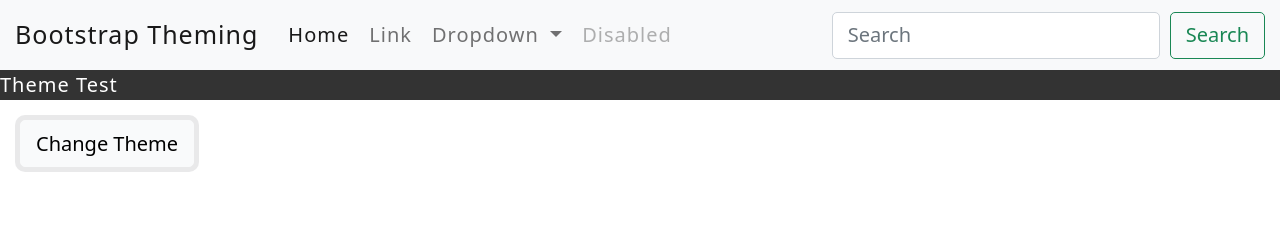
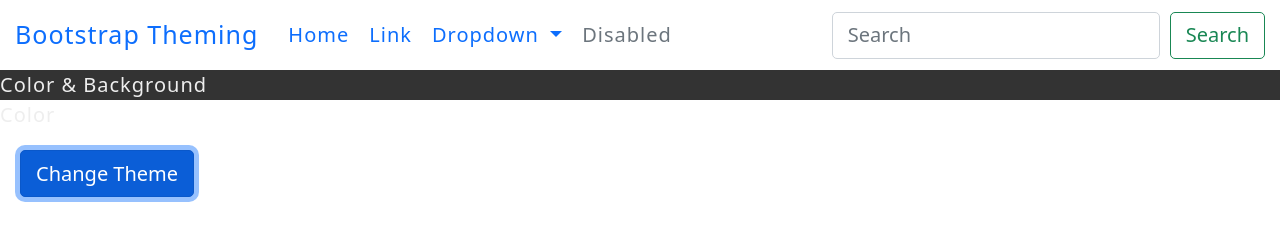
Before and after one commit to sean-s14/theming, a plain HTML site: page index.html in a window 1280 px wide. Both pictures are taken after a click on the button "Change Theme". Drawn offline with nearby package versions, Linux system fonts and the light colour scheme.

Commit message:
In the 'invert_theme' method in 'app.js' duplicate elements would only accept the final change to their classes meaning an element with classes 'dark light' would come out with 'dark dark' rather than 'light dark'.

```diff
--- a/app.js
+++ b/app.js
@@ -6,27 +6,36 @@ $(document).ready(() => {
         // Matches all elements with an attribute of "class" that contain the string "light"
         const light_themed_el = $("*[class*=light]");
         const dark_themed_el = $("*[class*=dark]");
+        let all_elements = light_themed_el.add(dark_themed_el);
 
-        const change_classes = (el, current_class, new_class) => {
-            // Return string of all classes in element
-            let current_el_class = $(el).attr('class');
+        const change_classes = (el) => {
+            // Return array of all classes in element
+            let current_el_class = $(el).attr('class').split(' ');
+            let new_el_class = [];
 
-            // Make new string by replacing all instances of 'light/dark'
-            // with 'dark/light' inside "current_el_class"
-            let new_el_class = current_el_class.replace(current_class, new_class);
+            // Loop through classes swapping 'dark' with 'light' and vice versa
+            current_el_class.forEach(cls => {
+                let new_cls = cls.includes('dark')
+                    ? cls.replace(/dark/g, 'light')
+                    : cls.replace(/light/g, 'dark')
+                new_el_class.push(new_cls)
+            });
+            new_el_class = new_el_class.join(' ');
 
             $(el).removeClass(current_el_class);  // Remove old classes
             $(el).addClass(new_el_class);  // Add new classes
         }
 
-        light_themed_el.each((index, el) => change_classes(el, /light/g, 'dark') );
-        dark_themed_el.each((index, el) => change_classes(el, /dark/g, 'light') );
+        all_elements.each((index, el) => change_classes(el) );
     }
 
     const change_theme = () => {
         const theme = localStorage.getItem('theme');
 
-        if ( theme === 'light' | null) {
+        // If using 'dark' as your default, change `theme === 'light'` to `theme === 'dark'`
+        // And change localStorage.setItem('theme', 'dark') to 'light'
+        // Also in "theme_initial_load" change theme === 'dark' to theme === 'light'
+        if ( theme === 'light' || theme === null) {
             invert_theme();
             localStorage.setItem('theme', 'dark');
         } else if ( theme === 'dark' ) {
--- a/index.html
+++ b/index.html
@@ -6,13 +6,13 @@
     <meta name="viewport" content="width=device-width, initial-scale=1.0">
     <title>Boostrap Theming</title>
     <link href="https://cdn.jsdelivr.net/npm/bootstrap@5.1.3/dist/css/bootstrap.min.css" rel="stylesheet" integrity="sha384-1BmE4kWBq78iYhFldvKuhfTAU6auU8tT94WrHftjDbrCEXSU1oBoqyl2QvZ6jIW3" crossorigin="anonymous">
-    <link rel="stylesheet" href="style.css">
+    <link rel="stylesheet" type="text/css" href="style.css">
 </head>
 <body>
 
     <div id="loading-screen"><div class="spinner"></div></div>
 
-    <nav class="navbar navbar-expand-lg navbar-light bg-light">
+    <nav class="navbar navbar-expand-lg navbar-ligh bg-ligh">
         <div class="container-fluid">
             <a class="navbar-brand" href="#">Bootstrap Theming</a>
             <button class="navbar-toggler" type="button" data-bs-toggle="collapse" data-bs-target="#navbarSupportedContent" aria-controls="navbarSupportedContent" aria-expanded="false" aria-label="Toggle navigation">
@@ -49,9 +49,10 @@
         </div>
     </nav>
 
-    <div class="dark">Theme Test</div>
+    <div class="color--dark bg-color--light">Color & Background</div>
+    <div class="color--dark">Color</div>
 
-    <button id="change_theme" class="m-3 btn btn-light">Change Theme</button>
+    <button id="change_theme" class="m-3 btn btn-primary">Change Theme</button>
 
 
     <script src="https://cdn.jsdelivr.net/npm/bootstrap@5.1.3/dist/js/bootstrap.bundle.min.js" integrity="sha384-ka7Sk0Gln4gmtz2MlQnikT1wXgYsOg+OMhuP+IlRH9sENBO0LRn5q+8nbTov4+1p" crossorigin="anonymous">
--- a/style.sass
+++ b/style.sass
@@ -1,4 +1,4 @@
-@import url('https://fonts.googleapis.com/css2?family=Roboto:wght@300400500700&display=swap')
+// @import url('https://fonts.googleapis.com/css2?family=Roboto:wght@300400500700&display=swap')
 
 :root
     font-family: 'Roboto', sans-serif
@@ -22,6 +22,19 @@
 .dark
     color: #FFF
     background-color: #333
+
+.color
+
+    &--light
+        color: #EEE
+    &--dark
+        color: #333
+
+.bg-color
+    &--light
+        background-color: #EEE
+    &--dark
+        background-color: #333
 
 
 #loading-screen
```
Also changed, not shown: style.css, 1 other file.
